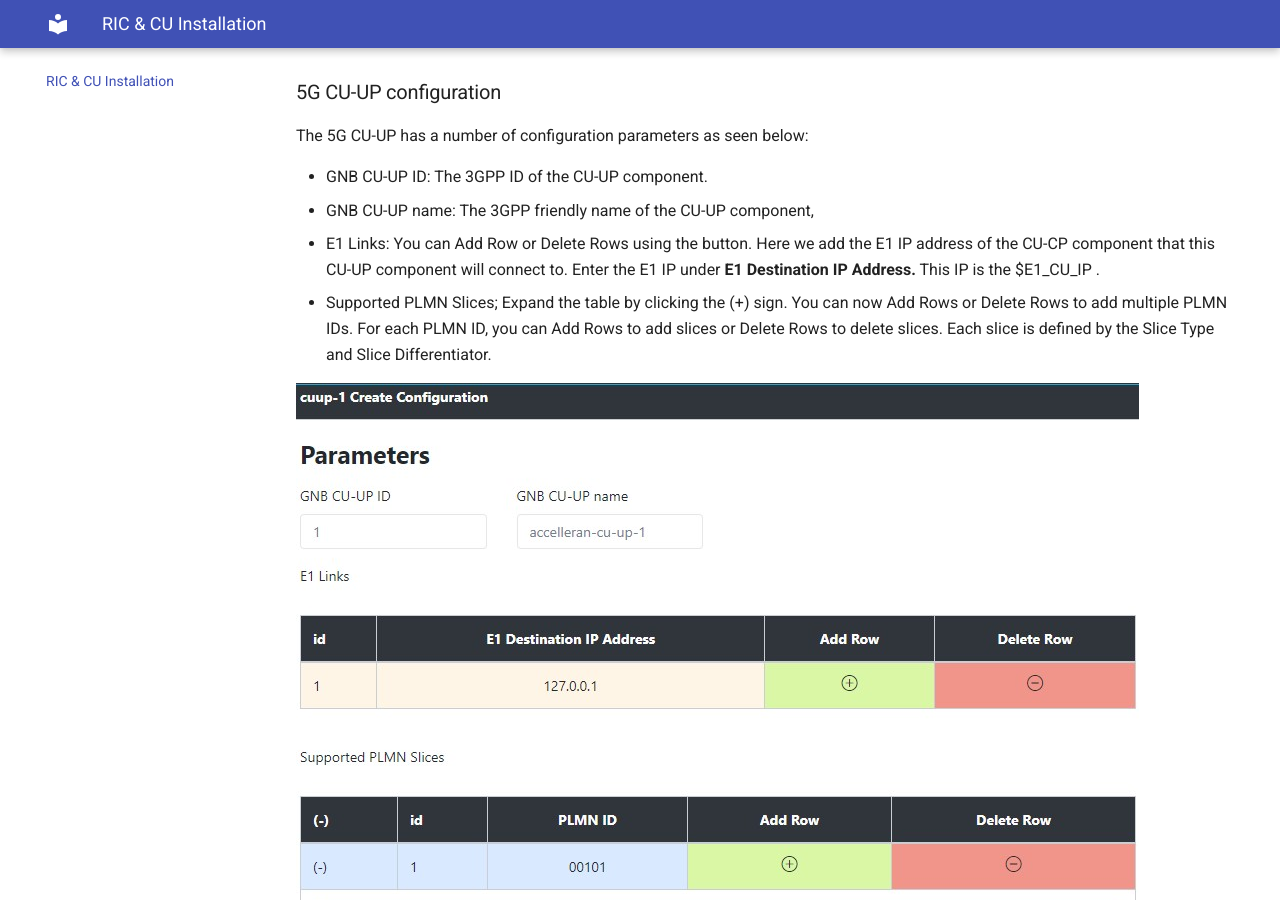
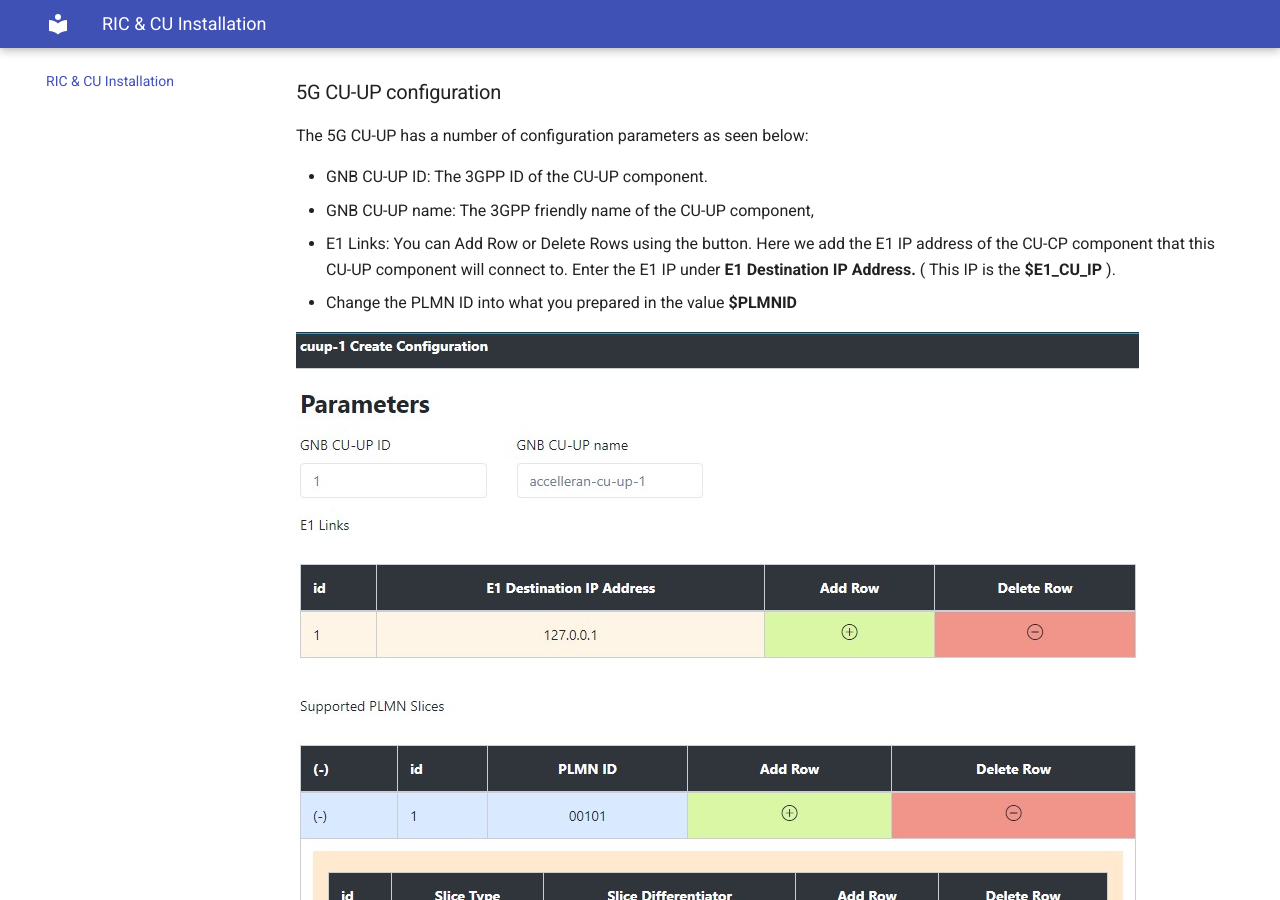
Before and after one commit to accelleran/drax-docs, an MkDocs documentation site: the page built from docs/drax-install/index.md, in a window 1280 px wide and 900 px high, scrolled down 28234 px. Built offline with MkDocs 1.6.1 and Material for MkDocs 9.7.7, drawn with Linux system fonts in a browser that asks for light colours; the version menu is left out; some of the changed text lies outside the part shown.

```diff
--- a/docs/drax-install/index.md
+++ b/docs/drax-install/index.md
@@ -888,10 +888,10 @@ Later on, you can click this button to edit the configuration.
 
 The 5G CU-CP components have a number of parameters that you can set as can be seen below:
 
-* PLMN ID: The PLMN ID to be used
+* PLMN ID: The PLMN ID to be used ( this is the value of $PLMNID )
 * GNB ID: The GNB ID
 * GNB CU-CP name: A friendly name of the 5G CU-CP component
-* AMF NG interface IP Address: You can click on the (+) sign in the table to expand it like on the figure below. You can now Add Rows to add multiple AMF NG interface IP addresses, or delete them using the Delete Row field. Edit the **NG Destination IP Address** to be the AMF NG IP address of your setup. This IP is the $CORE_IP.
+* AMF NG interface IP Address: You can click on the (+) sign in the table to expand it like on the figure below. You can now Add Rows to add multiple AMF NG interface IP addresses, or delete them using the Delete Row field. Edit the **NG Destination IP Address** to be the AMF NG IP address of your setup. ( This IP is the $CORE_IP ).
 
 Click the **Submit** button to send the configuration.
 
@@ -903,8 +903,8 @@ The 5G CU-UP has a number of configuration parameters as seen below:
 
 * GNB CU-UP ID: The 3GPP ID of the CU-UP component.
 * GNB CU-UP name: The 3GPP friendly name of the CU-UP component,
-* E1 Links: You can Add Row or Delete Rows using the button. Here we add the E1 IP address of the CU-CP component that this CU-UP component will connect to. Enter the E1 IP under **E1 Destination IP Address.** This IP is the $E1_CU_IP .
-* Supported PLMN Slices; Expand the table by clicking the (+) sign. You can now Add Rows or Delete Rows to add multiple PLMN IDs. For each PLMN ID, you can Add Rows to add slices or Delete Rows to delete slices. Each slice is defined by the Slice Type and Slice Differentiator.
+* E1 Links: You can Add Row or Delete Rows using the button. Here we add the E1 IP address of the CU-CP component that this CU-UP component will connect to. Enter the E1 IP under **E1 Destination IP Address.** ( This IP is the **$E1_CU_IP** ).
+* Change the PLMN ID into what you prepared in the value **$PLMNID**
 
 ![5G CU-UP Configuration parameters](images/dashboard-cu-up-config.png)
 
```
